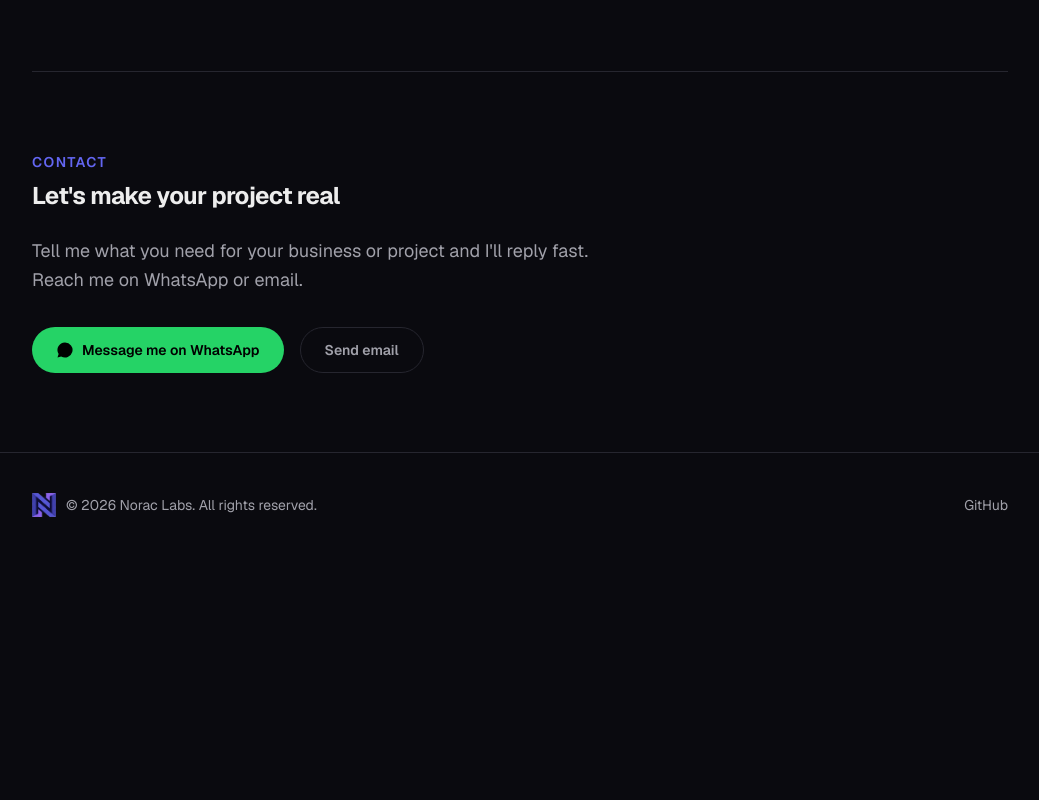
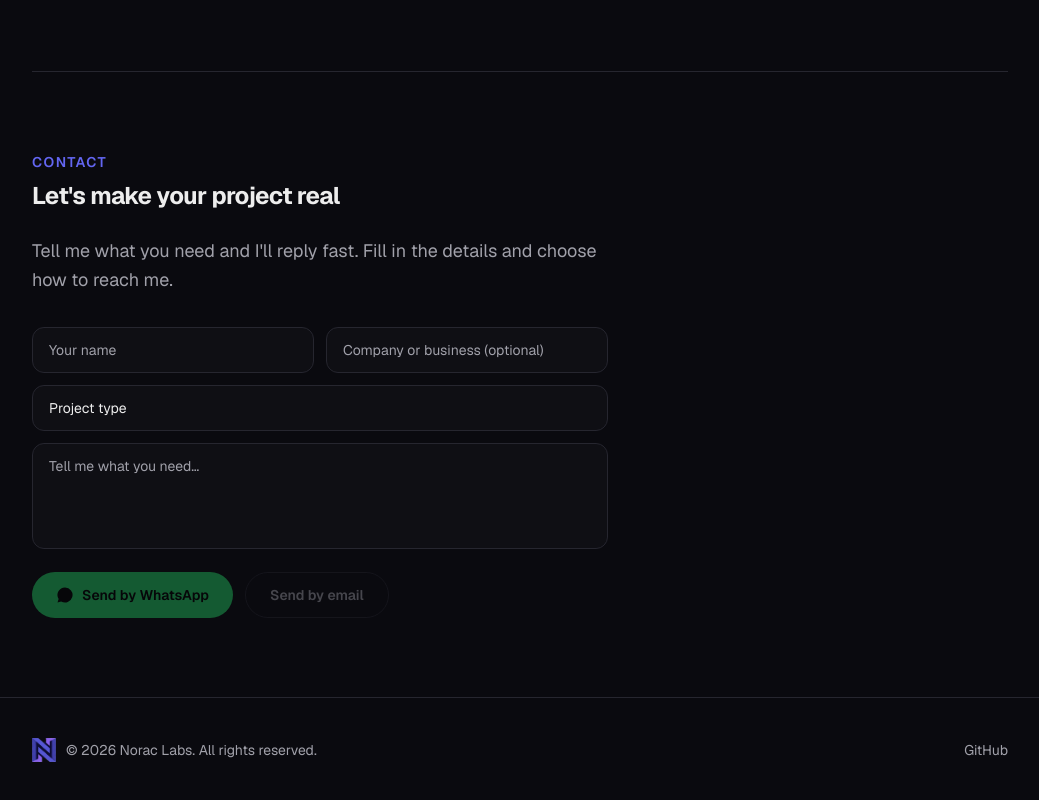
Before and after one commit to javiladeveloper/noraclabs, a Next.js app: page /en in a window 1280 px wide. Shown: the part 4778-5578 px from the top of the page, without its empty margins (120-1159 px from the left). Before the commit the page ends 5335 px from the top, so only its background shows below. Built offline with nearby package versions, Linux system fonts and the light colour scheme.

Commit message:
Formulario de contacto con datos + envío por WhatsApp/correo
El contacto ahora pide nombre, empresa, tipo de proyecto y mensaje, y arma
el correo o el WhatsApp con esos datos prellenados para saber de qué va cada
consulta.

Co-Authored-By: Claude Opus 4.8 (1M context) <noreply@anthropic.com>

```diff
--- a/src/app/[lang]/page.tsx
+++ b/src/app/[lang]/page.tsx
@@ -10,6 +10,7 @@ import { SkillGraph } from "@/components/SkillGraph";
 import { Reveal } from "@/components/Reveal";
 import { ServiceIcon } from "@/components/ServiceIcon";
 import { WhatsAppFab } from "@/components/WhatsAppFab";
+import { ContactForm } from "@/components/ContactForm";
 
 export default async function Home({ params }: PageProps<"/[lang]">) {
   const { lang } = await params;
@@ -244,31 +245,11 @@ export default async function Home({ params }: PageProps<"/[lang]">) {
             <p className="mt-6 max-w-xl text-lg leading-relaxed text-muted">
               {dict.contact.body}
             </p>
-            <div className="mt-8 flex flex-wrap gap-4">
-              <a
-                href={`https://wa.me/${profile.whatsapp}`}
-                target="_blank"
-                rel="noreferrer"
-                className="inline-flex items-center gap-2 rounded-full bg-[#25D366] px-6 py-3 text-sm font-semibold text-black transition-opacity hover:opacity-90"
-              >
-                <svg
-                  width="18"
-                  height="18"
-                  viewBox="0 0 24 24"
-                  fill="currentColor"
-                  aria-hidden
-                >
-                  <path d="M17.5 14.4c-.3-.15-1.7-.84-2-.94-.26-.1-.46-.15-.65.15-.2.3-.75.94-.92 1.13-.17.2-.34.22-.63.08-.3-.15-1.25-.46-2.38-1.47-.88-.78-1.47-1.75-1.65-2.05-.17-.3-.02-.46.13-.6.13-.13.3-.34.44-.51.15-.17.2-.3.3-.5.1-.2.05-.37-.02-.52-.08-.15-.65-1.57-.9-2.15-.24-.56-.48-.48-.65-.49h-.56c-.2 0-.5.07-.77.37-.26.3-1 .98-1 2.4 0 1.4 1.02 2.76 1.17 2.95.15.2 2.02 3.08 4.9 4.32.68.3 1.22.47 1.63.6.69.22 1.31.19 1.8.11.55-.08 1.7-.69 1.94-1.36.24-.67.24-1.24.17-1.36-.07-.12-.27-.19-.56-.34zM12 2a10 10 0 0 0-8.5 15.3L2 22l4.8-1.5A10 10 0 1 0 12 2z" />
-                </svg>
-                {dict.contact.whatsapp}
-              </a>
-              <a
-                href={`mailto:${profile.email}`}
-                className="inline-block rounded-full border border-border px-6 py-3 text-sm font-semibold text-muted transition-colors hover:text-foreground"
-              >
-                {dict.contact.email}
-              </a>
-            </div>
+            <ContactForm
+              dict={dict}
+              email={profile.email}
+              whatsapp={profile.whatsapp}
+            />
           </Reveal>
         </section>
       </main>
--- /dev/null
+++ b/src/components/ContactForm.tsx
@@ -0,0 +1,121 @@
+"use client";
+
+import { useState } from "react";
+import type { Dictionary } from "@/dictionaries";
+
+export function ContactForm({
+  dict,
+  email,
+  whatsapp,
+}: {
+  dict: Dictionary;
+  email: string;
+  whatsapp: string;
+}) {
+  const f = dict.contact.form;
+  const [name, setName] = useState("");
+  const [company, setCompany] = useState("");
+  const [type, setType] = useState("");
+  const [message, setMessage] = useState("");
+
+  const typeOptions = [
+    { key: "app", label: f.typeOptions.app },
+    { key: "web", label: f.typeOptions.web },
+    { key: "ai", label: f.typeOptions.ai },
+    { key: "system", label: f.typeOptions.system },
+    { key: "other", label: f.typeOptions.other },
+  ];
+
+  /** Human-readable body shared by both channels. */
+  function buildBody() {
+    const typeLabel =
+      typeOptions.find((o) => o.key === type)?.label ?? "—";
+    const lines = [
+      `${f.name}: ${name || "—"}`,
+      `${f.company}: ${company || "—"}`,
+      `${f.type}: ${typeLabel}`,
+      "",
+      `${message || "—"}`,
+    ];
+    return lines.join("\n");
+  }
+
+  const disabled = !name.trim() || !message.trim();
+
+  function sendEmail() {
+    const subject = encodeURIComponent(f.subject);
+    const body = encodeURIComponent(buildBody());
+    window.location.href = `mailto:${email}?subject=${subject}&body=${body}`;
+  }
+
+  function sendWhatsapp() {
+    const text = encodeURIComponent(`*${f.subject}*\n\n${buildBody()}`);
+    window.open(`https://wa.me/${whatsapp}?text=${text}`, "_blank");
+  }
+
+  const inputClass =
+    "w-full rounded-xl border border-border bg-card/50 px-4 py-3 text-sm text-foreground placeholder:text-muted focus:border-accent focus:outline-none";
+
+  return (
+    <div className="mt-8 max-w-xl">
+      <div className="grid gap-3 sm:grid-cols-2">
+        <input
+          type="text"
+          placeholder={f.name}
+          value={name}
+          onChange={(e) => setName(e.target.value)}
+          className={inputClass}
+        />
+        <input
+          type="text"
+          placeholder={f.company}
+          value={company}
+          onChange={(e) => setCompany(e.target.value)}
+          className={inputClass}
+        />
+      </div>
+      <select
+        value={type}
+        onChange={(e) => setType(e.target.value)}
+        className={`${inputClass} mt-3 appearance-none`}
+      >
+        <option value="" disabled>
+          {f.type}
+        </option>
+        {typeOptions.map((o) => (
+          <option key={o.key} value={o.key}>
+            {o.label}
+          </option>
+        ))}
+      </select>
+      <textarea
+        placeholder={f.message}
+        value={message}
+        onChange={(e) => setMessage(e.target.value)}
+        rows={4}
+        className={`${inputClass} mt-3 resize-none`}
+      />
+      <div className="mt-4 flex flex-wrap gap-3">
+        <button
+          type="button"
+          onClick={sendWhatsapp}
+          disabled={disabled}
+          className="inline-flex items-center gap-2 rounded-full bg-[#25D366] px-6 py-3 text-sm font-semibold text-black transition-opacity hover:opacity-90 disabled:cursor-not-allowed disabled:opacity-40"
+        >
+          <svg width="18" height="18" viewBox="0 0 24 24" fill="currentColor" aria-hidden>
+            <path d="M17.5 14.4c-.3-.15-1.7-.84-2-.94-.26-.1-.46-.15-.65.15-.2.3-.75.94-.92 1.13-.17.2-.34.22-.63.08-.3-.15-1.25-.46-2.38-1.47-.88-.78-1.47-1.75-1.65-2.05-.17-.3-.02-.46.13-.6.13-.13.3-.34.44-.51.15-.17.2-.3.3-.5.1-.2.05-.37-.02-.52-.08-.15-.65-1.57-.9-2.15-.24-.56-.48-.48-.65-.49h-.56c-.2 0-.5.07-.77.37-.26.3-1 .98-1 2.4 0 1.4 1.02 2.76 1.17 2.95.15.2 2.02 3.08 4.9 4.32.68.3 1.22.47 1.63.6.69.22 1.31.19 1.8.11.55-.08 1.7-.69 1.94-1.36.24-.67.24-1.24.17-1.36-.07-.12-.27-.19-.56-.34zM12 2a10 10 0 0 0-8.5 15.3L2 22l4.8-1.5A10 10 0 1 0 12 2z" />
+          </svg>
+          {f.sendWhatsapp}
+        </button>
+        <button
+          type="button"
+          onClick={sendEmail}
+          disabled={disabled}
+          className="inline-block rounded-full border border-border px-6 py-3 text-sm font-semibold text-muted transition-colors hover:text-foreground disabled:cursor-not-allowed disabled:opacity-40"
+        >
+          {f.sendEmail}
+        </button>
+      </div>
+    </div>
+  );
+}
--- a/src/dictionaries/en.json
+++ b/src/dictionaries/en.json
@@ -44,9 +44,25 @@
   "contact": {
     "title": "Contact",
     "subtitle": "Let's make your project real",
-    "body": "Tell me what you need for your business or project and I'll reply fast. Reach me on WhatsApp or email.",
+    "body": "Tell me what you need and I'll reply fast. Fill in the details and choose how to reach me.",
     "email": "Send email",
-    "whatsapp": "Message me on WhatsApp"
+    "whatsapp": "Message me on WhatsApp",
+    "form": {
+      "name": "Your name",
+      "company": "Company or business (optional)",
+      "type": "Project type",
+      "typeOptions": {
+        "app": "Mobile app",
+        "web": "Website",
+        "ai": "AI automation",
+        "system": "Management system",
+        "other": "Other"
+      },
+      "message": "Tell me what you need…",
+      "sendEmail": "Send by email",
+      "sendWhatsapp": "Send by WhatsApp",
+      "subject": "New contact from noraclabs.com"
+    }
   },
   "footer": {
     "rights": "All rights reserved."
--- a/src/dictionaries/es.json
+++ b/src/dictionaries/es.json
@@ -44,9 +44,25 @@
   "contact": {
     "title": "Contacto",
     "subtitle": "¿Hacemos tu proyecto realidad?",
-    "body": "Cuéntame qué necesitas para tu empresa o proyecto y te respondo rápido. Escríbeme por WhatsApp o correo.",
+    "body": "Cuéntame qué necesitas y te respondo rápido. Completa los datos y elige por dónde prefieres contactarme.",
     "email": "Enviar correo",
-    "whatsapp": "Escríbeme por WhatsApp"
+    "whatsapp": "Escríbeme por WhatsApp",
+    "form": {
+      "name": "Tu nombre",
+      "company": "Empresa o negocio (opcional)",
+      "type": "Tipo de proyecto",
+      "typeOptions": {
+        "app": "App móvil",
+        "web": "Página web",
+        "ai": "Automatización con IA",
+        "system": "Sistema de gestión",
+        "other": "Otro"
+      },
+      "message": "Cuéntame qué necesitas…",
+      "sendEmail": "Enviar por correo",
+      "sendWhatsapp": "Enviar por WhatsApp",
+      "subject": "Nuevo contacto desde noraclabs.com"
+    }
   },
   "footer": {
     "rights": "Todos los derechos reservados."
```
